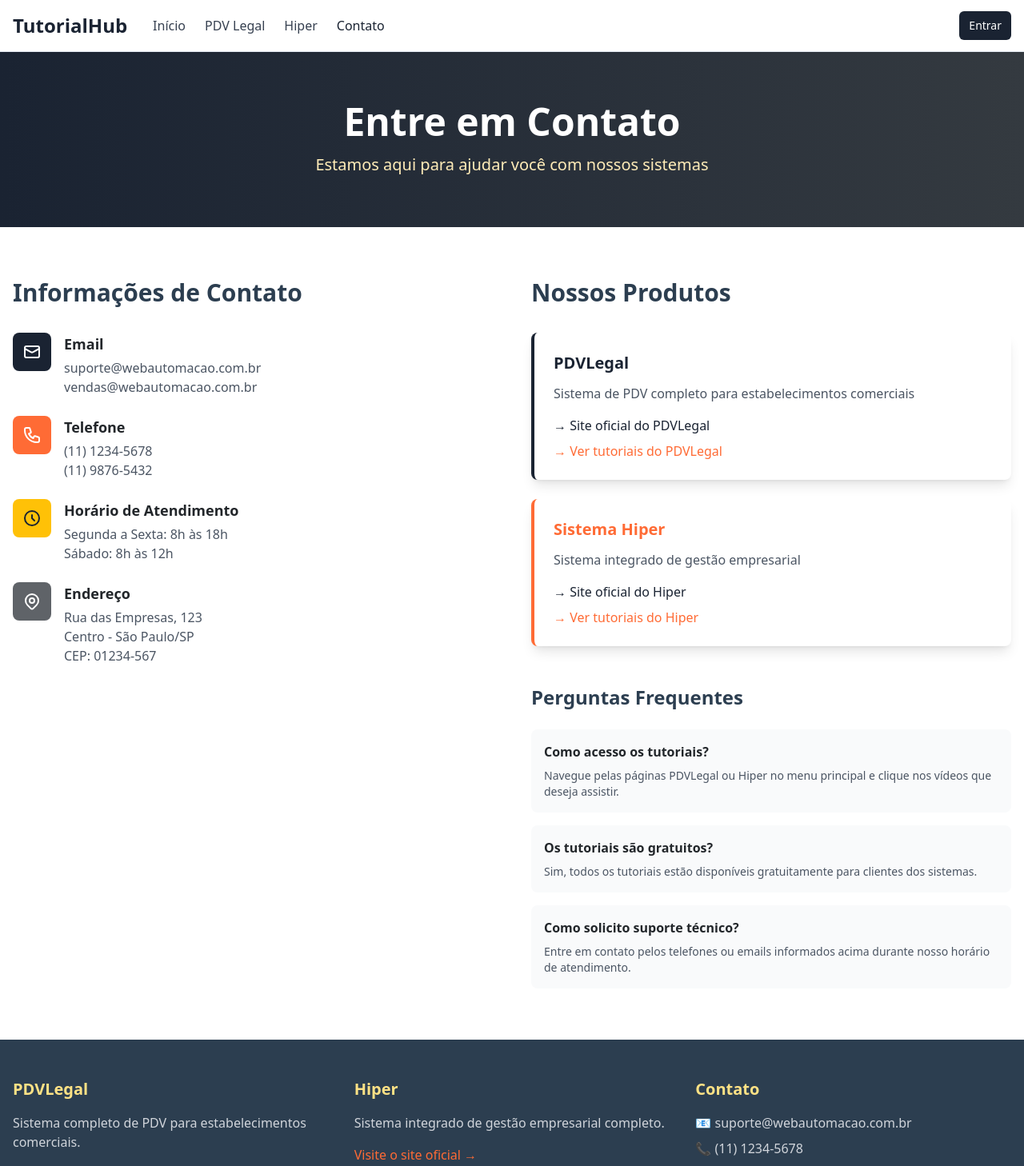
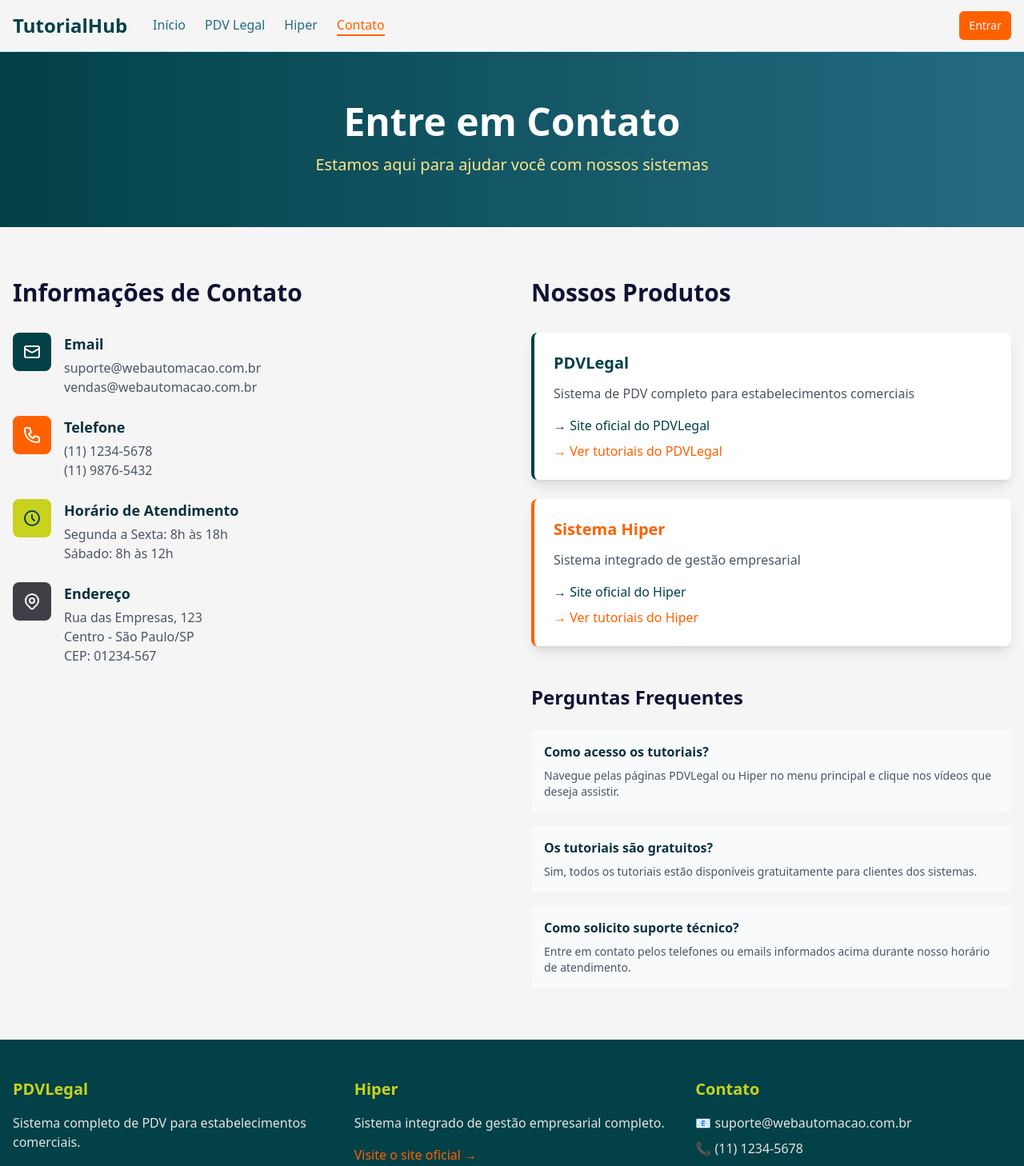
Before and after one commit to YellowDark25/legal-hiper-tutoriels-hub, a React (Vite) app: page /contato in a window 1280 px wide. Shown: the top 1458 px of the page at 80% size. Built offline with nearby package versions, Linux system fonts and the light colour scheme.

Commit message:
Refactor: Apply new color palette
Adapt the site's visual structure to the provided color palette, ensuring a consistent brand identity.

```diff
--- a/src/components/Footer.tsx
+++ b/src/components/Footer.tsx
@@ -3,20 +3,20 @@ import React from 'react';
 
 const Footer = () => {
   return (
-    <footer className="bg-neutral-900 text-white">
+    <footer className="bg-primary-900 text-neutral-50">
       <div className="container mx-auto px-4 py-12">
         <div className="grid grid-cols-1 md:grid-cols-3 gap-8">
           {/* PDVLegal Section */}
           <div>
-            <h3 className="text-xl font-bold mb-4 text-accent-300">PDVLegal</h3>
-            <p className="text-gray-300 mb-4">
+            <h3 className="text-xl font-bold mb-4 text-accent-500">PDVLegal</h3>
+            <p className="text-neutral-200 mb-4">
               Sistema completo de PDV para estabelecimentos comerciais.
             </p>
             <a
               href="https://www.webautomacao.com.br/site/produtos/pdv-legal/"
               target="_blank"
               rel="noopener noreferrer"
-              className="text-secondary hover:text-secondary-300 transition-colors"
+              className="text-secondary hover:text-secondary-400 transition-colors font-medium"
             >
               Visite o site oficial →
             </a>
@@ -24,15 +24,15 @@ const Footer = () => {
 
           {/* Hiper Section */}
           <div>
-            <h3 className="text-xl font-bold mb-4 text-accent-300">Hiper</h3>
-            <p className="text-gray-300 mb-4">
+            <h3 className="text-xl font-bold mb-4 text-accent-500">Hiper</h3>
+            <p className="text-neutral-200 mb-4">
               Sistema integrado de gestão empresarial completo.
             </p>
             <a
               href="https://hiper.com.br"
               target="_blank"
               rel="noopener noreferrer"
-              className="text-secondary hover:text-secondary-300 transition-colors"
+              className="text-secondary hover:text-secondary-400 transition-colors font-medium"
             >
               Visite o site oficial →
             </a>
@@ -40,8 +40,8 @@ const Footer = () => {
 
           {/* Contact Section */}
           <div>
-            <h3 className="text-xl font-bold mb-4 text-accent-300">Contato</h3>
-            <div className="space-y-2 text-gray-300">
+            <h3 className="text-xl font-bold mb-4 text-accent-500">Contato</h3>
+            <div className="space-y-2 text-neutral-200">
               <p>📧 suporte@webautomacao.com.br</p>
               <p>📞 (11) 1234-5678</p>
               <p>🕒 Segunda a Sexta: 8h às 18h</p>
@@ -49,8 +49,8 @@ const Footer = () => {
           </div>
         </div>
 
-        <div className="border-t border-gray-700 mt-8 pt-8 text-center">
-          <p className="text-gray-400">
+        <div className="border-t border-primary-700 mt-8 pt-8 text-center">
+          <p className="text-neutral-300">
             © 2024 Web Automação. Todos os direitos reservados.
           </p>
         </div>
--- a/src/components/Header.tsx
+++ b/src/components/Header.tsx
@@ -19,43 +19,43 @@ const Header = () => {
   const isActive = (path: string) => location.pathname === path;
 
   return (
-    <header className="bg-white shadow-sm border-b fixed top-0 left-0 right-0 z-40">
+    <header className="bg-neutral-50 shadow-sm border-b border-primary-200 fixed top-0 left-0 right-0 z-40">
       <div className="container mx-auto px-4">
         <div className="flex items-center justify-between h-16">
           <div className="flex items-center space-x-8">
-            <Link to="/" className="text-2xl font-bold text-primary">
+            <Link to="/" className="text-2xl font-bold text-primary-900">
               TutorialHub
             </Link>
 
             <nav className="hidden md:flex space-x-6">
               <Link
                 to="/"
-                className={`text-gray-700 hover:text-primary transition-colors ${
-                  isActive('/') ? 'text-primary font-medium' : ''
+                className={`text-primary-700 hover:text-secondary transition-colors font-medium ${
+                  isActive('/') ? 'text-secondary border-b-2 border-secondary' : ''
                 }`}
               >
                 Início
               </Link>
               <Link
                 to="/pdvlegal"
-                className={`text-gray-700 hover:text-primary transition-colors ${
-                  isActive('/pdvlegal') ? 'text-primary font-medium' : ''
+                className={`text-primary-700 hover:text-secondary transition-colors font-medium ${
+                  isActive('/pdvlegal') ? 'text-secondary border-b-2 border-secondary' : ''
                 }`}
               >
                 PDV Legal
               </Link>
               <Link
                 to="/hiper"
-                className={`text-gray-700 hover:text-primary transition-colors ${
-                  isActive('/hiper') ? 'text-primary font-medium' : ''
+                className={`text-primary-700 hover:text-secondary transition-colors font-medium ${
+                  isActive('/hiper') ? 'text-secondary border-b-2 border-secondary' : ''
                 }`}
               >
                 Hiper
               </Link>
               <Link
                 to="/contato"
-                className={`text-gray-700 hover:text-primary transition-colors ${
-                  isActive('/contato') ? 'text-primary font-medium' : ''
+                className={`text-primary-700 hover:text-secondary transition-colors font-medium ${
+                  isActive('/contato') ? 'text-secondary border-b-2 border-secondary' : ''
                 }`}
               >
                 Contato
@@ -63,8 +63,8 @@ const Header = () => {
               {user && (
                 <Link
                   to="/admin"
-                  className={`text-gray-700 hover:text-primary transition-colors ${
-                    isActive('/admin') ? 'text-primary font-medium' : ''
+                  className={`text-primary-700 hover:text-secondary transition-colors font-medium ${
+                    isActive('/admin') ? 'text-secondary border-b-2 border-secondary' : ''
                   }`}
                 >
                   Admin
@@ -78,19 +78,19 @@ const Header = () => {
               <>
                 <NotificationPanel />
                 <Link to="/profile">
-                  <Button variant="ghost" size="sm">
+                  <Button variant="ghost" size="sm" className="text-primary-700 hover:text-secondary hover:bg-primary-100">
                     <UserIcon className="w-4 h-4 mr-2" />
                     Perfil
                   </Button>
                 </Link>
-                <Button variant="ghost" size="sm" onClick={handleSignOut}>
+                <Button variant="ghost" size="sm" onClick={handleSignOut} className="text-primary-700 hover:text-secondary hover:bg-primary-100">
                   <LogOutIcon className="w-4 h-4 mr-2" />
                   Sair
                 </Button>
               </>
             ) : (
               <Link to="/auth">
-                <Button size="sm">
+                <Button size="sm" className="bg-secondary hover:bg-secondary-600 text-neutral-50">
                   Entrar
                 </Button>
               </Link>
--- a/src/index.css
+++ b/src/index.css
@@ -5,83 +5,83 @@
 
 @layer base {
   :root {
-    --background: 0 0% 100%;
-    --foreground: 210 11% 15%;
+    --background: 0 0% 96%;
+    --foreground: 195 72% 14%;
 
-    --card: 0 0% 100%;
-    --card-foreground: 210 11% 15%;
+    --card: 0 0% 96%;
+    --card-foreground: 195 72% 14%;
 
-    --popover: 0 0% 100%;
-    --popover-foreground: 210 11% 15%;
+    --popover: 0 0% 96%;
+    --popover-foreground: 195 72% 14%;
 
-    --primary: 210 29% 14%;
-    --primary-foreground: 0 0% 98%;
+    --primary: 195 72% 14%;
+    --primary-foreground: 0 0% 96%;
 
-    --secondary: 18 100% 60%;
-    --secondary-foreground: 0 0% 98%;
+    --secondary: 24 100% 50%;
+    --secondary-foreground: 0 0% 96%;
 
-    --muted: 210 40% 96.1%;
-    --muted-foreground: 215.4 16.3% 46.9%;
+    --muted: 195 20% 90%;
+    --muted-foreground: 195 30% 35%;
 
-    --accent: 45 100% 50%;
-    --accent-foreground: 210 29% 14%;
+    --accent: 72 65% 60%;
+    --accent-foreground: 195 72% 14%;
 
     --destructive: 0 84.2% 60.2%;
-    --destructive-foreground: 210 40% 98%;
+    --destructive-foreground: 0 0% 96%;
 
-    --border: 214.3 31.8% 91.4%;
-    --input: 214.3 31.8% 91.4%;
-    --ring: 210 29% 14%;
+    --border: 195 30% 85%;
+    --input: 195 30% 85%;
+    --ring: 195 72% 14%;
 
     --radius: 0.5rem;
 
-    --sidebar-background: 0 0% 98%;
-    --sidebar-foreground: 240 5.3% 26.1%;
-    --sidebar-primary: 240 5.9% 10%;
-    --sidebar-primary-foreground: 0 0% 98%;
-    --sidebar-accent: 240 4.8% 95.9%;
-    --sidebar-accent-foreground: 240 5.9% 10%;
-    --sidebar-border: 220 13% 91%;
-    --sidebar-ring: 217.2 91.2% 59.8%;
+    --sidebar-background: 0 0% 96%;
+    --sidebar-foreground: 195 72% 14%;
+    --sidebar-primary: 195 72% 14%;
+    --sidebar-primary-foreground: 0 0% 96%;
+    --sidebar-accent: 195 20% 90%;
+    --sidebar-accent-foreground: 195 72% 14%;
+    --sidebar-border: 195 30% 85%;
+    --sidebar-ring: 24 100% 50%;
   }
 
   .dark {
-    --background: 210 29% 14%;
-    --foreground: 0 0% 98%;
+    --background: 195 72% 14%;
+    --foreground: 0 0% 96%;
 
-    --card: 210 29% 14%;
-    --card-foreground: 0 0% 98%;
+    --card: 195 72% 14%;
+    --card-foreground: 0 0% 96%;
 
-    --popover: 210 29% 14%;
-    --popover-foreground: 0 0% 98%;
+    --popover: 195 72% 14%;
+    --popover-foreground: 0 0% 96%;
 
-    --primary: 0 0% 98%;
-    --primary-foreground: 210 29% 14%;
+    --primary: 0 0% 96%;
+    --primary-foreground: 195 72% 14%;
 
-    --secondary: 18 100% 60%;
-    --secondary-foreground: 0 0% 98%;
+    --secondary: 24 100% 50%;
+    --secondary-foreground: 0 0% 96%;
 
-    --muted: 210 20% 25%;
-    --muted-foreground: 215 20.2% 65.1%;
+    --muted: 195 30% 25%;
+    --muted-foreground: 195 20% 65%;
 
-    --accent: 45 100% 50%;
-    --accent-foreground: 210 29% 14%;
+    --accent: 72 65% 60%;
+    --accent-foreground: 195 72% 14%;
 
     --destructive: 0 62.8% 30.6%;
-    --destructive-foreground: 0 0% 98%;
+    --destructive-foreground: 0 0% 96%;
 
-    --border: 210 20% 25%;
-    --input: 210 20% 25%;
-    --ring: 0 0% 98%;
+    --border: 195 30% 25%;
+    --input: 195 30% 25%;
+    --ring: 0 0% 96%;
 
-    --sidebar-background: 210 29% 12%;
+    --sidebar-background: 195 72% 12%;
     --sidebar-foreground: 0 0% 95%;
-    --sidebar-primary: 18 100% 60%;
-    --sidebar-primary-foreground: 0 0% 100%;
-    --sidebar-accent: 210 20% 20%;
+    --sidebar-primary: 24 100% 50%;
+    --sidebar-primary-foreground: 0 0% 96%;
+    --sidebar-accent: 195 30% 20%;
     --sidebar-accent-foreground: 0 0% 95%;
-    --sidebar-border: 210 20% 20%;
-    --sidebar-ring: 18 100% 60%;
+    --sidebar-border: 195 30% 20%;
+    --sidebar-ring: 24 100% 50%;
   }
 }
 
--- a/tailwind.config.ts
+++ b/tailwind.config.ts
@@ -26,60 +26,60 @@ export default {
 				background: 'hsl(var(--background))',
 				foreground: 'hsl(var(--foreground))',
 				primary: {
-					DEFAULT: '#1a2332',
-					50: '#f8f9fa',
-					100: '#e9ecef',
-					200: '#dee2e6',
-					300: '#ced4da',
-					400: '#adb5bd',
-					500: '#6c757d',
-					600: '#495057',
-					700: '#343a40',
-					800: '#212529',
-					900: '#1a2332',
-					foreground: '#FFFFFF'
+					DEFAULT: '#024147',
+					50: '#f0f9ff',
+					100: '#e0f2fe',
+					200: '#bae6fd',
+					300: '#7dd3fc',
+					400: '#38bdf8',
+					500: '#0ea5e9',
+					600: '#0284c7',
+					700: '#246B82',
+					800: '#075985',
+					900: '#024147',
+					foreground: '#F5F5F5'
 				},
 				secondary: {
-					DEFAULT: '#ff6b35',
-					50: '#fff5f2',
-					100: '#ffebe5',
-					200: '#ffd6cc',
-					300: '#ffb8a3',
-					400: '#ff8f70',
-					500: '#ff6b35',
-					600: '#f55a2b',
-					700: '#e04820',
-					800: '#cc3f1c',
-					900: '#b8381a',
-					foreground: '#FFFFFF'
+					DEFAULT: '#FF6100',
+					50: '#fff7ed',
+					100: '#ffedd5',
+					200: '#fed7aa',
+					300: '#fdba74',
+					400: '#fb923c',
+					500: '#FF6100',
+					600: '#ea580c',
+					700: '#c2410c',
+					800: '#9a3412',
+					900: '#FFA365',
+					foreground: '#F5F5F5'
 				},
 				accent: {
-					DEFAULT: '#ffc107',
-					50: '#fffbf0',
-					100: '#fff6e0',
-					200: '#ffecb8',
-					300: '#ffe285',
-					400: '#ffd852',
-					500: '#ffc107',
-					600: '#e6ad06',
-					700: '#cc9a06',
-					800: '#b38705',
-					900: '#997404',
-					foreground: '#1a2332'
+					DEFAULT: '#C9D21F',
+					50: '#fefce8',
+					100: '#fef3c7',
+					200: '#fde68a',
+					300: '#fcd34d',
+					400: '#fbbf24',
+					500: '#C9D21F',
+					600: '#ca8a04',
+					700: '#a16207',
+					800: '#854d0e',
+					900: '#DDE78B',
+					foreground: '#024147'
 				},
 				neutral: {
-					DEFAULT: '#2c3e50',
-					50: '#f8f9fa',
-					100: '#f1f3f4',
-					200: '#e8eaed',
-					300: '#dadce0',
-					400: '#bdc1c6',
-					500: '#9aa0a6',
-					600: '#80868b',
-					700: '#5f6368',
-					800: '#3c4043',
-					900: '#2c3e50',
-					950: '#1a252f'
+					DEFAULT: '#0F1233',
+					50: '#F5F5F5',
+					100: '#f4f4f5',
+					200: '#e4e4e7',
+					300: '#d4d4d8',
+					400: '#a1a1aa',
+					500: '#71717a',
+					600: '#52525b',
+					700: '#3f3f46',
+					800: '#27272a',
+					900: '#0F1233',
+					950: '#09090b'
 				},
 				destructive: {
 					DEFAULT: 'hsl(var(--destructive))',
```
Also changed, not shown: src/components/VideoCard.tsx (+8 -8 lines), src/pages/Index.tsx (+41 -41 lines).
